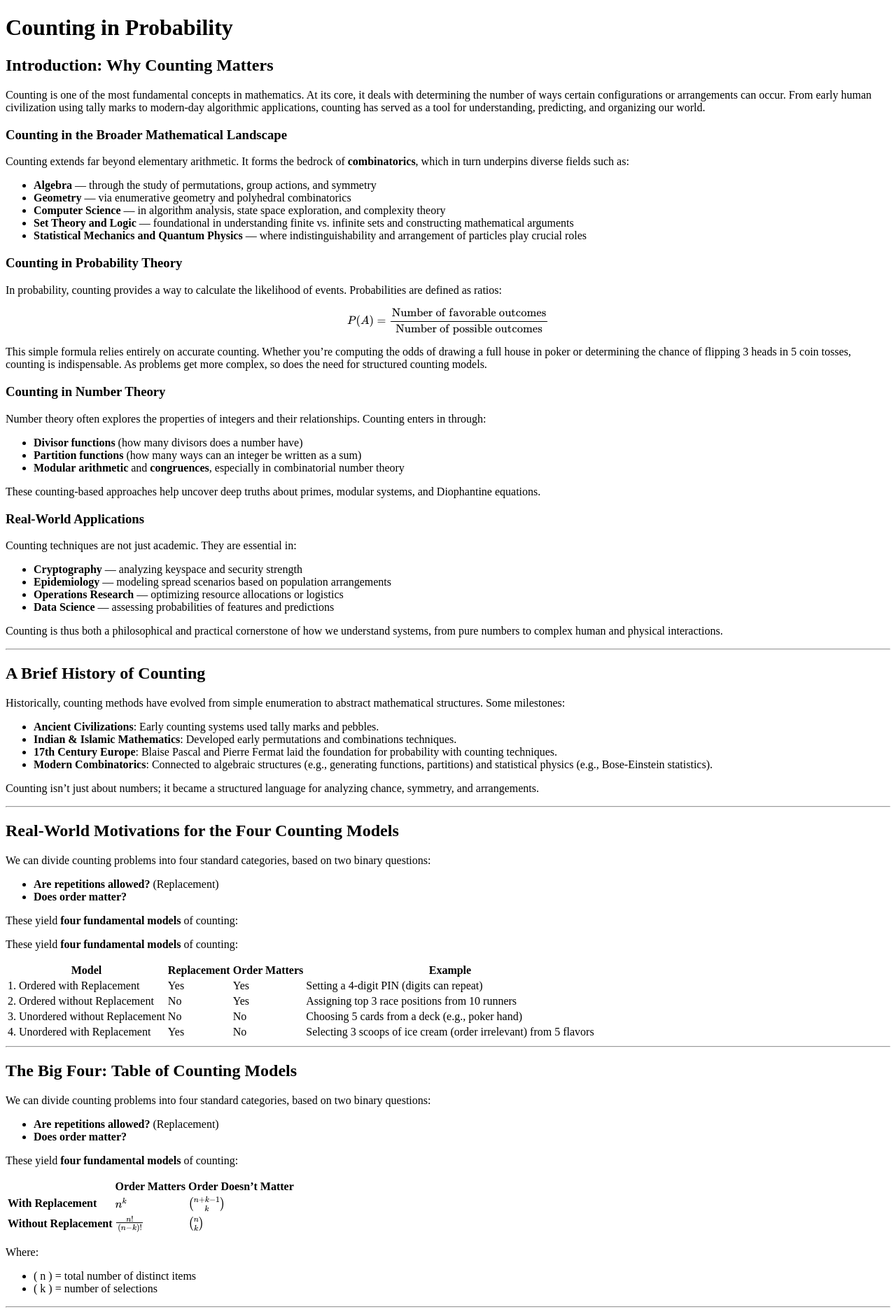
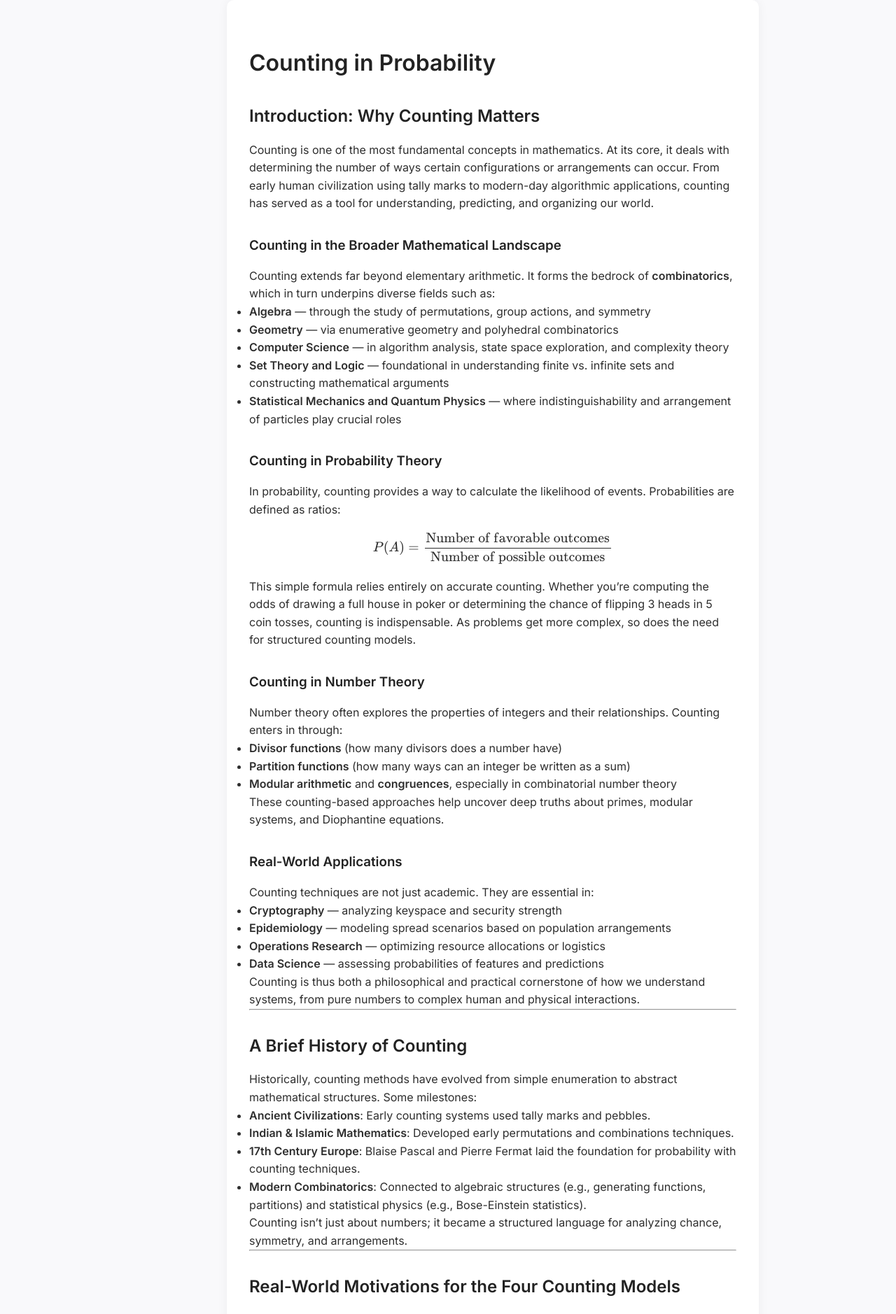
Before and after one commit to 21f3002975/21f3002975.github.io, a Jekyll site: the page built from index.md, in a window 1280 px wide. Shown: the top 1878 px of the page at 70% size. Built offline with Jekyll 4.4.1, drawn with Linux system fonts in a browser that asks for light colours; nearby versions of some CDN libraries.

Commit message:
Initial round of styling the page

```diff
--- a/_layouts/default.html
+++ b/_layouts/default.html
@@ -3,14 +3,25 @@
 <head>
   <meta charset="UTF-8">
   <title>{{ page.title }}</title>
+
+  <!-- Google Font -->
+  <link href="https://fonts.googleapis.com/css2?family=Inter:wght@400;600&display=swap" rel="stylesheet">
+
+  <!-- MathJax -->
   <script src="https://polyfill.io/v3/polyfill.min.js?features=es6"></script>
   <script id="MathJax-script" async
-    src="https://cdn.jsdelivr.net/npm/mathjax@3/es5/tex-mml-chtml.js">
-  </script>
+    src="https://cdn.jsdelivr.net/npm/mathjax@3/es5/tex-mml-chtml.js"></script>
+
+  <!-- CSS Framework & Animations (future use) -->
+  <link rel="stylesheet" href="https://cdnjs.cloudflare.com/ajax/libs/animate.css/4.1.1/animate.min.css"/>
+  <link rel="stylesheet" href="/assets/style.css"> <!-- Your custom style -->
 </head>
 <body>
   <main class="content">
     {{ content }}
   </main>
+
+  <!-- Optional future JS for animations, interactions -->
+  <script src="https://cdnjs.cloudflare.com/ajax/libs/gsap/3.12.2/gsap.min.js"></script>
 </body>
 </html>
--- /dev/null
+++ b/assets/style.css
@@ -0,0 +1,78 @@
+/* style.css */
+
+/* 1. Base Reset */
+* {
+  box-sizing: border-box;
+  margin: 0;
+  padding: 0;
+}
+
+/* 2. Modern Web Fonts */
+body {
+  font-family: 'Inter', 'Segoe UI', 'Helvetica Neue', sans-serif;
+  background-color: #f9f9fb;
+  color: #2e2e2e;
+  line-height: 1.6;
+  font-size: 16px;
+  display: flex;
+  justify-content: center;
+}
+
+/* 3. Content Container with Left and Right Margins */
+main.content {
+  width: 100%;
+  max-width: 760px;
+  margin-left: 20%;
+  margin-right: 10%;
+  padding: 2rem;
+  background-color: #ffffff;
+  box-shadow: 0 0 15px rgba(0, 0, 0, 0.05);
+  border-radius: 10px;
+}
+
+/* 4. Headings */
+h1, h2, h3, h4 {
+  color: #222;
+  font-weight: 600;
+  margin-top: 2rem;
+  margin-bottom: 1rem;
+}
+
+/* 5. Code Blocks and Math */
+code, pre {
+  background-color: #f3f4f6;
+  padding: 0.2em 0.4em;
+  border-radius: 4px;
+  font-family: monospace;
+  font-size: 0.95em;
+}
+
+/* 6. Links */
+a {
+  color: #007acc;
+  text-decoration: none;
+}
+a:hover {
+  text-decoration: underline;
+}
+
+/* 7. Tables */
+table {
+  width: 100%;
+  border-collapse: collapse;
+  margin: 2rem 0;
+}
+th, td {
+  padding: 0.75rem;
+  border: 1px solid #ddd;
+  text-align: left;
+  background-color: #fff;
+}
+th {
+  background-color: #f0f0f0;
+}
+
+/* 8. Math block spacing */
+mjx-container {
+  margin: 1rem 0;
+}
```
